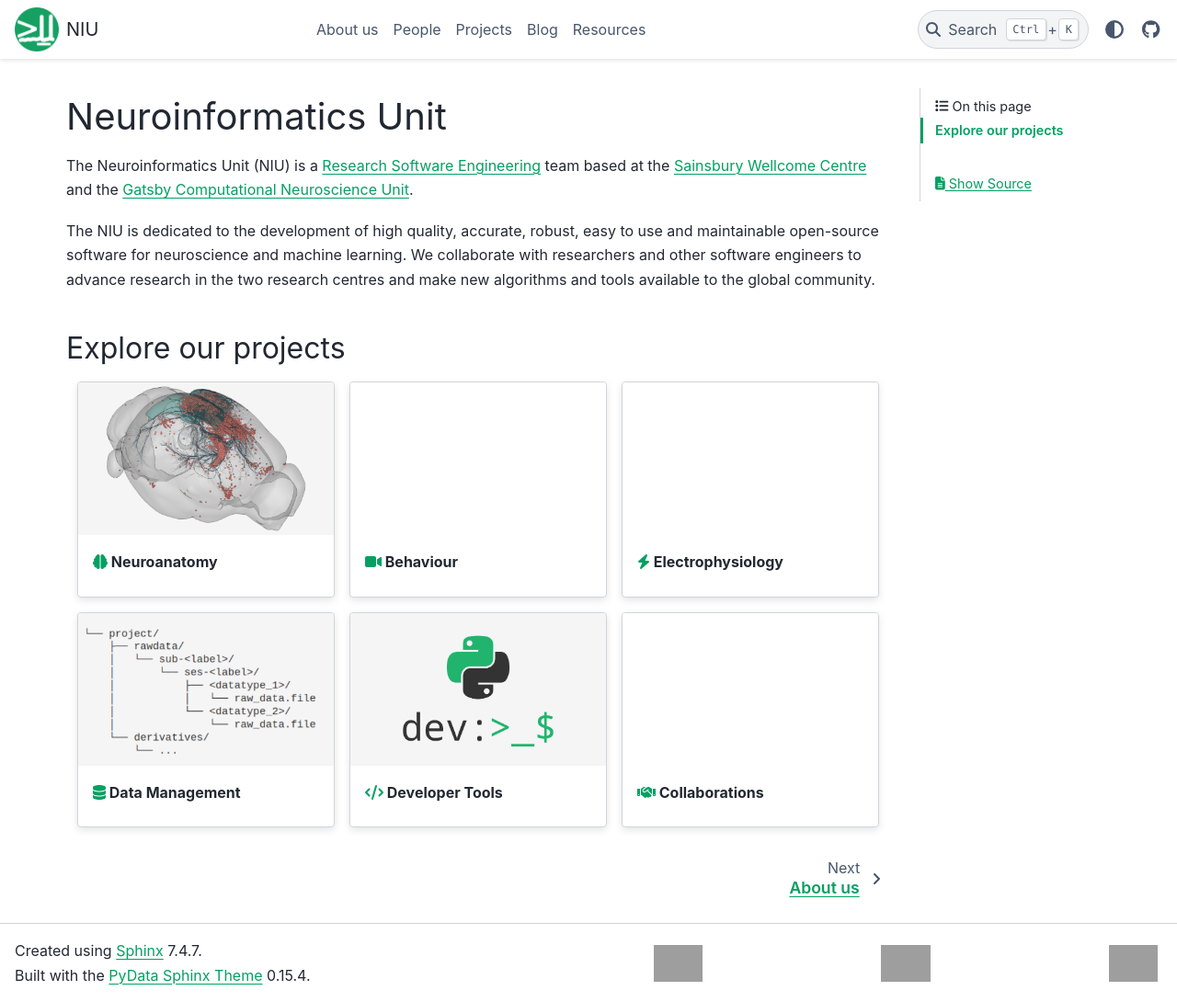
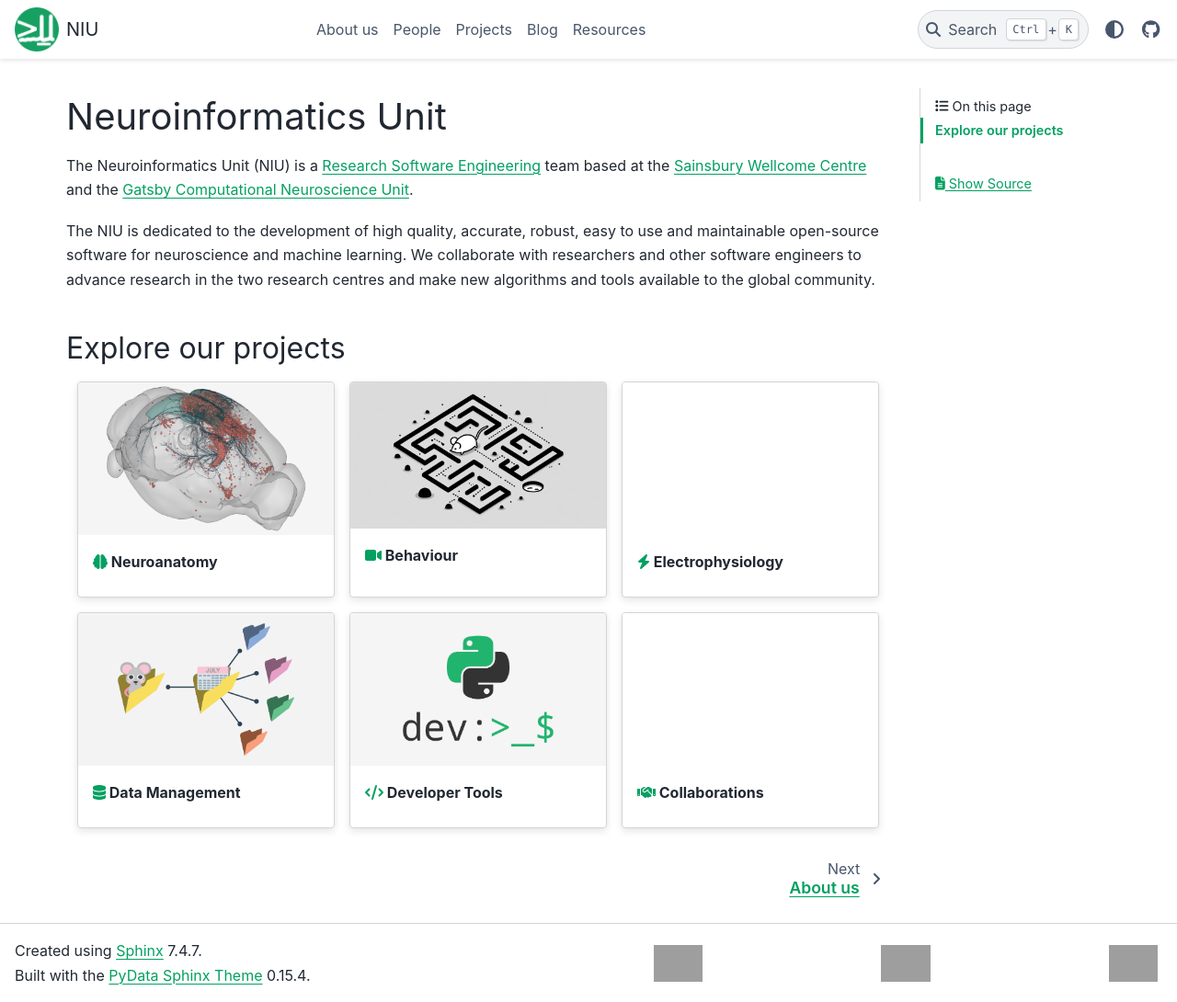
Before and after one commit to neuroinformatics-unit/neuroinformatics-unit.github.io, a Sphinx documentation site: the page built from docs/source/index.md, in a window 1280 px wide and 1090 px high. Shown: the whole window at 92% size. Built offline with Sphinx 7.4.7 and the PyData theme 0.15.4, drawn with Linux system fonts in a browser that asks for light colours; grey boxes are pictures that could not be loaded.

Commit message:
Added card images for data management and behaviour

```diff
--- a/docs/source/index.md
+++ b/docs/source/index.md
@@ -17,7 +17,7 @@ The NIU is dedicated to the development of high quality, accurate, robust, easy
 :::
 
 :::{grid-item-card} {fas}`video;sd-text-primary` Behaviour
-:img-top: _static/blank_card.png
+:img-top: _static/behaviour_card.png
 :link: projects/behaviour
 :link-type: doc
 :::
@@ -29,7 +29,7 @@ The NIU is dedicated to the development of high quality, accurate, robust, easy
 :::
 
 :::{grid-item-card} {fas}`database;sd-text-primary` Data Management
-:img-top: _static/SWC-BIDS_card.png
+:img-top: _static/data-management_card.png
 :link: projects/data_management
 :link-type: doc
 :::
```
Also changed, not shown: docs/source/_static/SWC-BIDS_card.png (deleted), docs/source/_static/behaviour_card.png (added), docs/source/_static/data-management_card.png (added).
